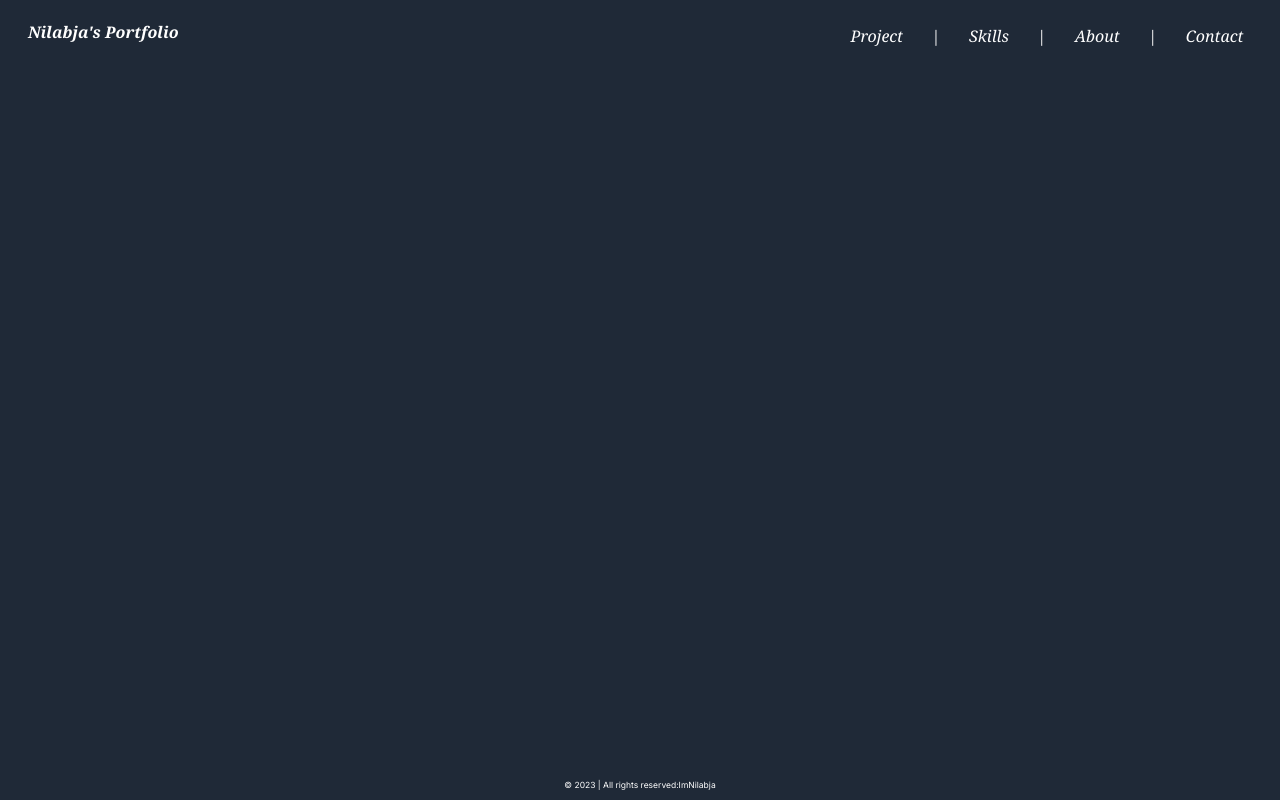
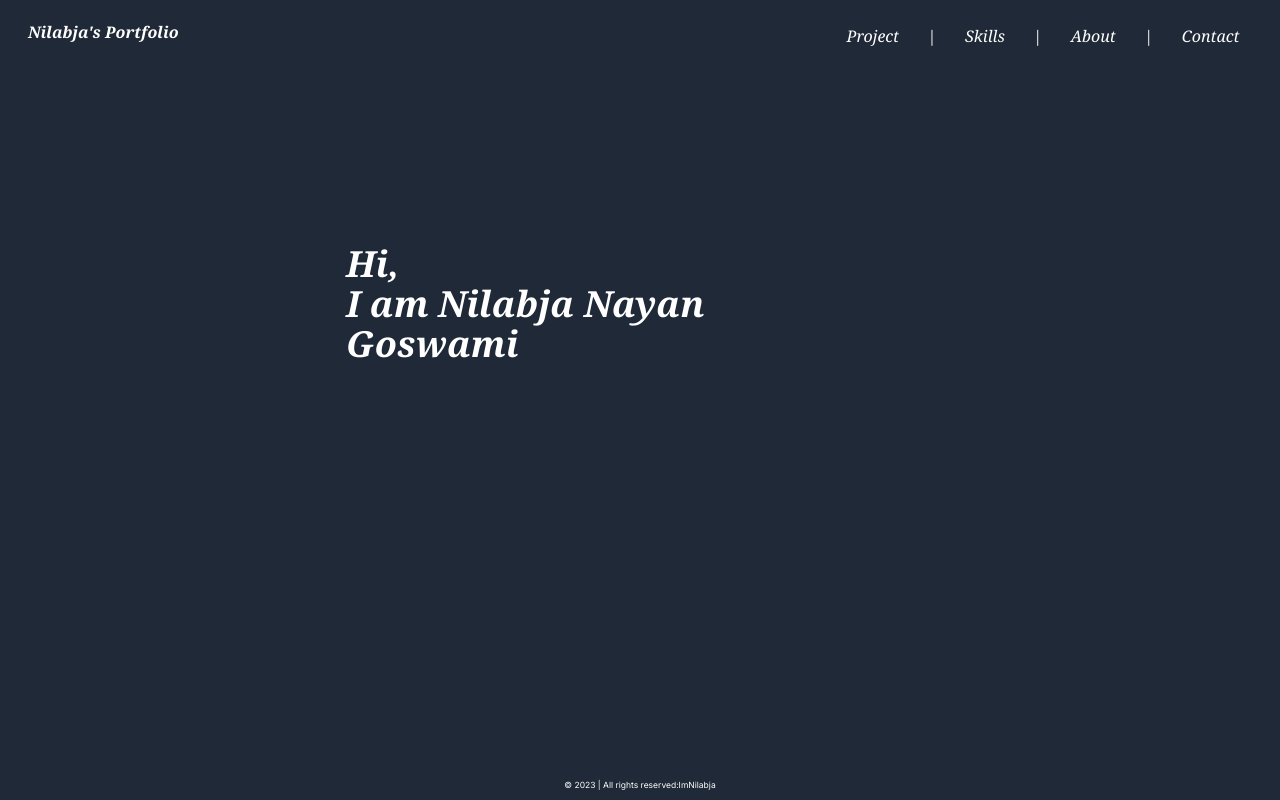
Before and after one commit to imNilabja/Nilabja-s-Portfolio_V2, a Next.js app: page / in a window 1280 px wide. Built offline with nearby package versions, Linux system fonts and the light colour scheme.

Commit message:
home page

```diff
--- /dev/null
+++ b/Components/main_pageContent.js
@@ -0,0 +1,11 @@
+import React from 'react'
+
+const main_pageContent = () => {
+  return (
+    <>
+      <div className='w-[600px] mr-auto h-[400px] ml-auto text-white font-semibold text-4xl relative top-40 justify-centers p-2 mt-5 italic font-serif'>Hi,<br></br> I am Nilabja Nayan<br></br> Goswami</div>
+    </>
+  )
+}
+
+export default main_pageContent
--- a/app/page.js
+++ b/app/page.js
@@ -2,14 +2,17 @@
 import React from 'react'
 import Header from '@/Components/Header'
 import Footer from '@/Components/footer'
+import Main from '@/Components/main_pageContent'
 function page() {
 
   return (
     <>
 
-      <div className='bg-gray-800 w-screen h-screen absolute'>
+      <div className='bg-gray-800 relative min-h-screen min-w-screen flex flex-col pr-1 overflow-hidden'>
 
         <Header />
+
+       <Main/>
         <Footer/>
       </div>
 
```
